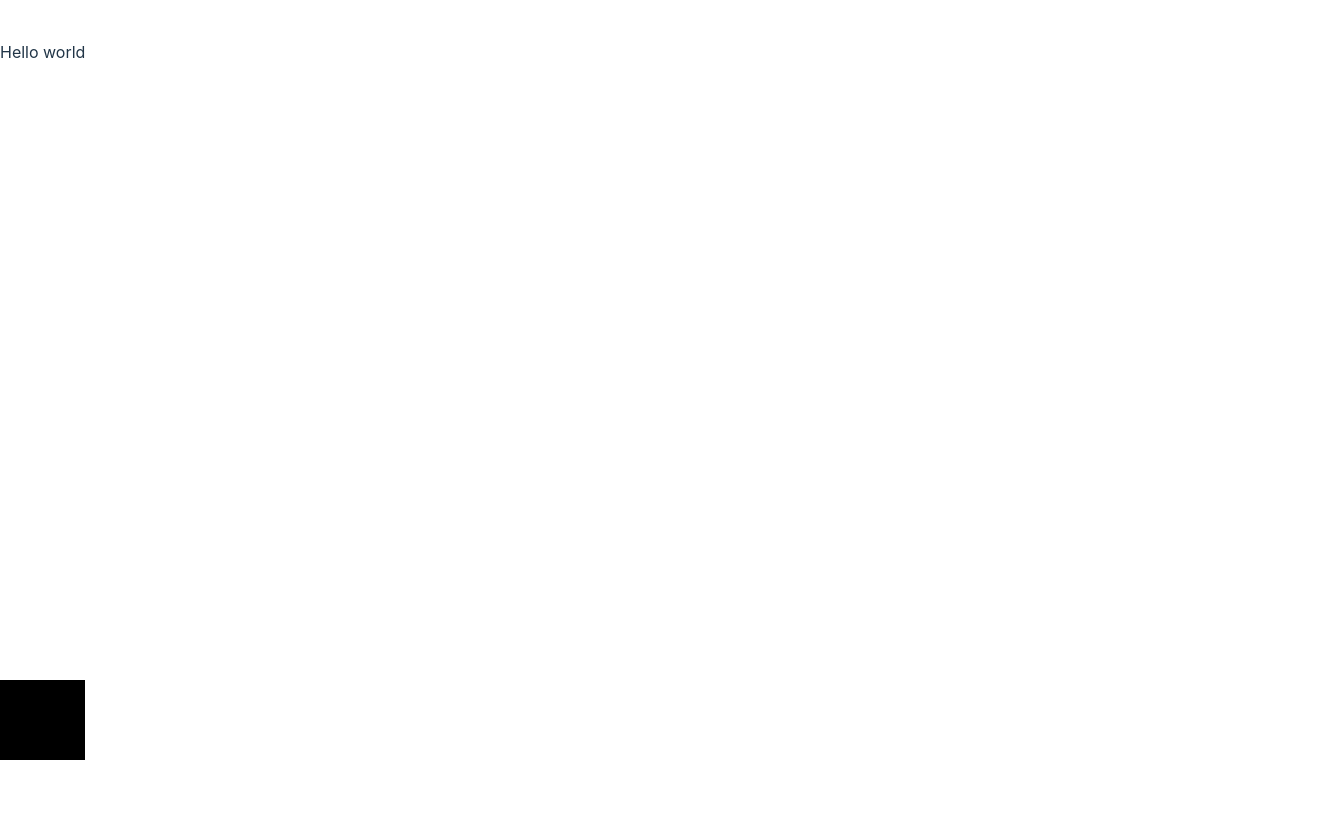
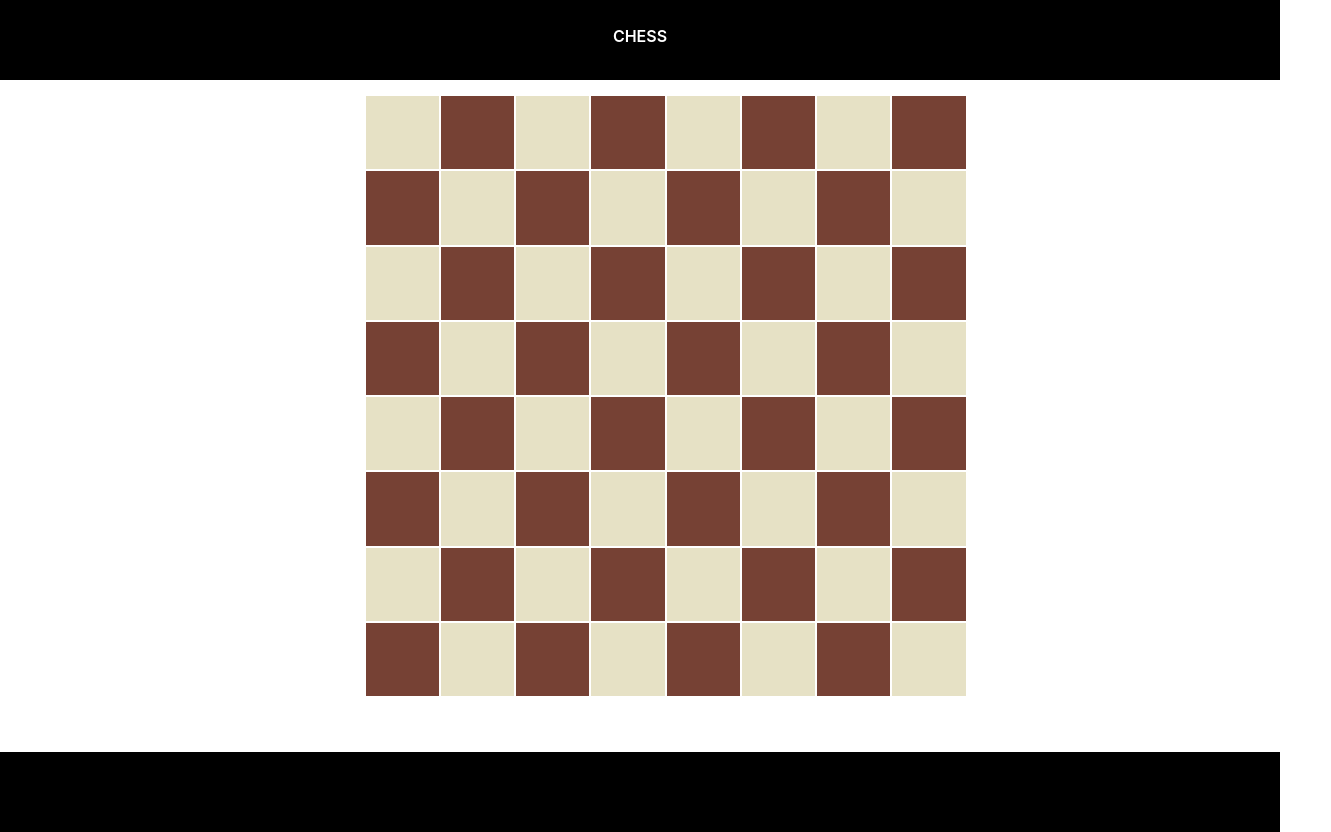
Before and after one commit to Chaudoreille/chess-client, a React (Vite) app: page / in a window 1280 px wide. Shown: the whole page, 1331 px wide, since content can reach past the window. Before the commit the page ends 800 px from the top, so only its background shows below. Built offline with nearby package versions, Linux system fonts and the light colour scheme.

Commit message:
create chessboard component

```diff
--- a/src/App.tsx
+++ b/src/App.tsx
@@ -1,13 +1,14 @@
 import './App.css'
 import { Route, Routes } from 'react-router-dom'
 import Layout from './components/pages/Layout/Layout'
+import { Chessboard } from './components/Chessboard/Chessboard';
 
 function App() {
   return (
     <div className="App">
       <Routes>
         <Route path="/" element={<Layout/>}>
-            <Route path='' element="Hello world"/>
+            <Route path='' element={<Chessboard/>}/>
         </Route>
       </Routes>
     </div>
--- /dev/null
+++ b/src/components/Chessboard/Chessboard.css
@@ -0,0 +1,26 @@
+.Chessboard {
+  --columns: 8;
+  --rows: 8;
+  --gutter: 2px;
+
+  display: grid;
+  grid-template-columns: repeat(var(--columns), 1fr);
+  grid-column-gap: var(--gutter);
+  grid-row-gap: var(--gutter);
+  width: 75vmin;
+  height: auto;
+  margin: auto;
+}
+
+.Chessboard .square {
+  content: "";
+  aspect-ratio: 1;
+}
+
+.Chessboard .light {
+  background-color: #E6E1C5;
+}
+
+.Chessboard .dark {
+  background-color: #764134;
+}
--- /dev/null
+++ b/src/components/Chessboard/Chessboard.tsx
@@ -0,0 +1,20 @@
+// import React from 'react'
+import './Chessboard.css'
+
+function darkSquare(index: number): boolean {
+  const evenRow = Math.floor(index / 8) % 2 === 0;
+  const evenColumn = index % 2 === 0;
+  return (evenRow && !evenColumn) || (!evenRow && evenColumn);
+}
+
+export const Chessboard = () => {
+  const squares = Array<string>(64).fill("");
+
+  return (
+    <div className='Chessboard'>
+      {squares.map((piece, index) => (
+        <div key={`f${index}`} className={`square ${darkSquare(index) ? "dark" : "light"} ${piece}`}></div>
+      ))}
+    </div>
+  )
+}
--- a/src/components/pages/Layout/Layout.css
+++ b/src/components/pages/Layout/Layout.css
@@ -1,11 +1,21 @@
-nav,
+header,
 footer {
-  width: 100%;
+  width: 100vw;
   height: 10vh;
   background-color: black;
+  color: white;
+  font-weight: 600;
+}
+
+header {
+  box-sizing: border-box;
+  text-align: center;
+  padding: 3vh 0;
+  text-transform: uppercase;
 }
 
 main {
-  width: 100%;
+  width: 100vw;
   height: 80vh;
+  padding: 2vh 2vw;
 }
--- a/src/components/pages/Layout/Layout.tsx
+++ b/src/components/pages/Layout/Layout.tsx
@@ -4,7 +4,7 @@ import './Layout.css';
 function Layout() {
   return (
     <>
-      <header></header>
+      <header>Chess</header>
       <main>
         <Outlet/>
       </main>
```
